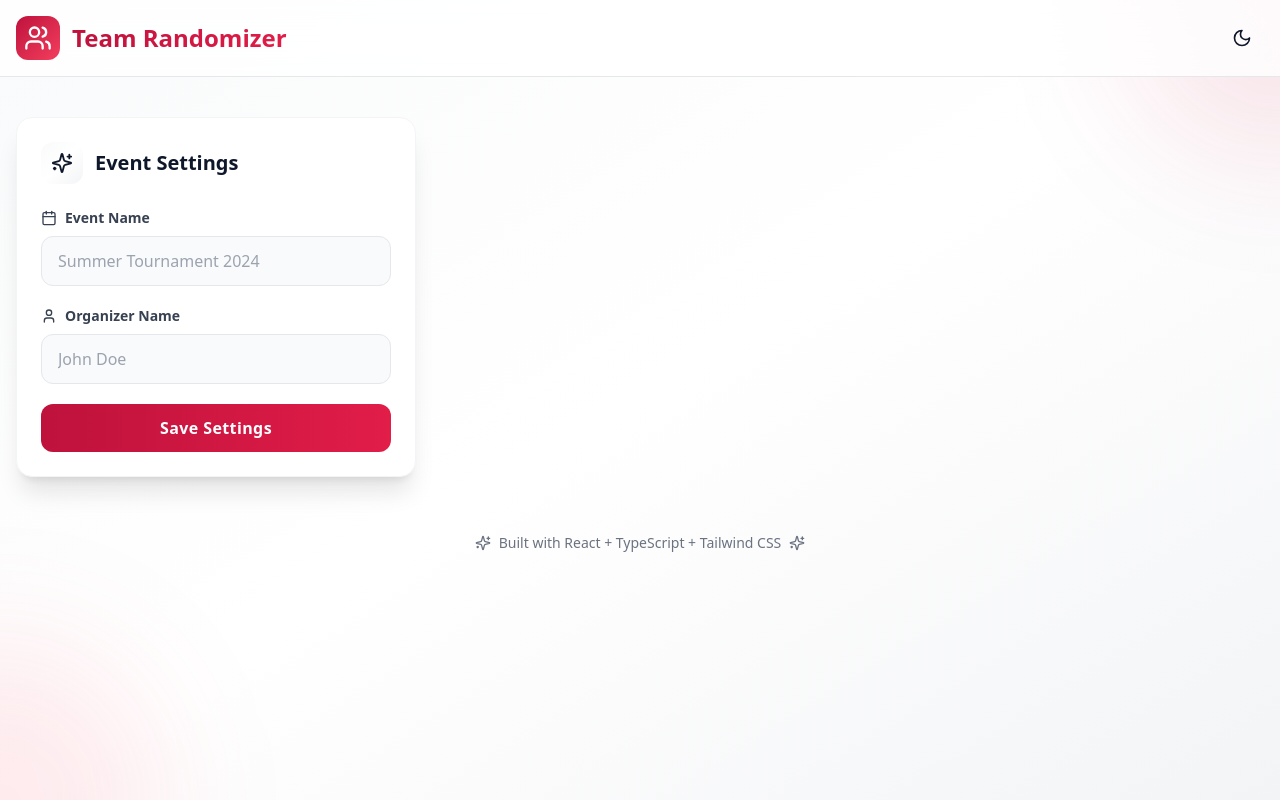
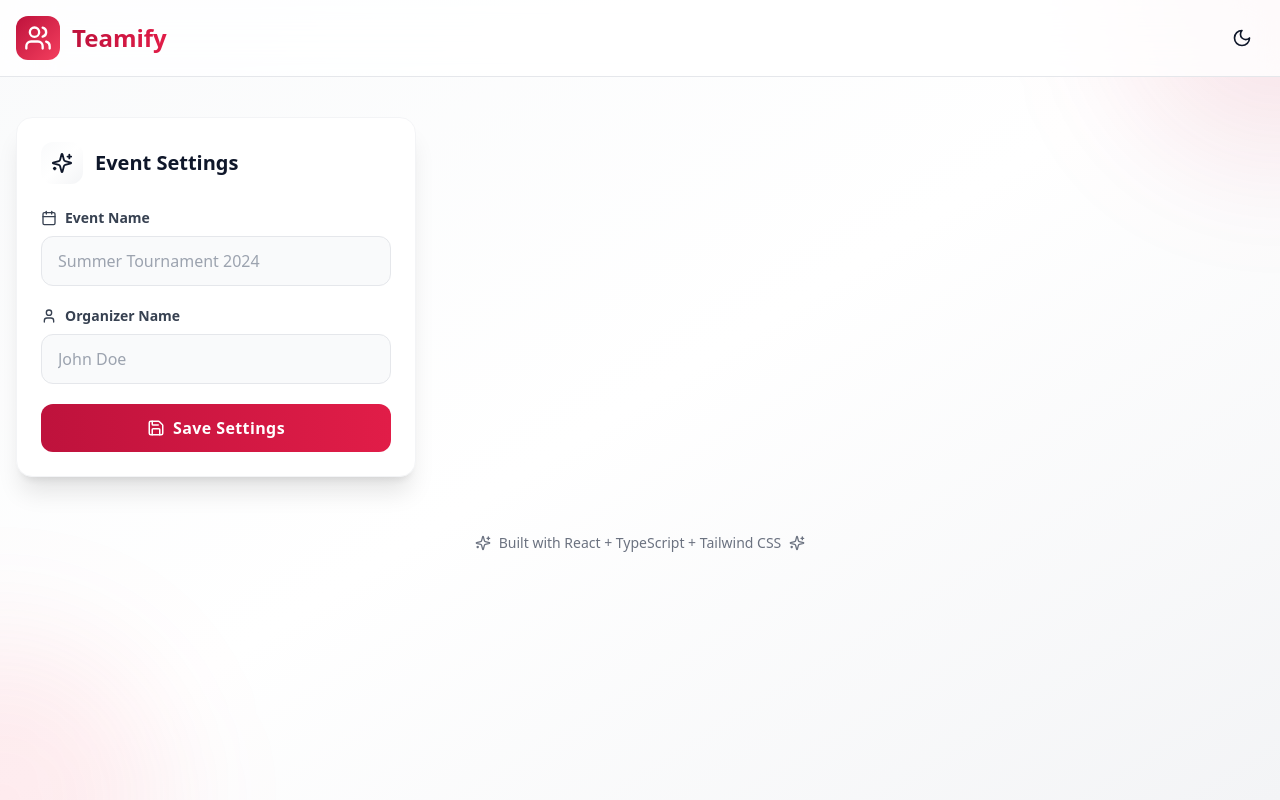
Before and after one commit to camachoo1/team-randomizer, a React (Vite) app: page / in a window 1280 px wide. Built offline with nearby package versions, Linux system fonts and the light colour scheme.

Commit message:
Add react hook form

```diff
--- a/package.json
+++ b/package.json
@@ -10,9 +10,12 @@
     "preview": "vite preview"
   },
   "dependencies": {
+    "clsx": "^2.1.1",
     "lucide-react": "^0.511.0",
     "react": "^19.1.0",
     "react-dom": "^19.1.0",
+    "react-dropzone": "^14.3.8",
+    "react-hook-form": "^7.56.4",
     "react-router-dom": "^7.6.0",
     "zustand": "^5.0.5"
   },
--- a/src/App.tsx
+++ b/src/App.tsx
@@ -28,7 +28,7 @@ function App() {
                 </div>
                 <div>
                   <h1 className='text-2xl font-bold bg-gradient-to-r from-primary-base to-rose-600 bg-clip-text text-transparent'>
-                    Team Randomizer
+                    Teamify
                   </h1>
                   {eventName && (
                     <p className='text-sm text-gray-600 dark:text-gray-400'>
--- a/src/components/EventSettings.tsx
+++ b/src/components/EventSettings.tsx
@@ -1,22 +1,30 @@
-import { useState, useEffect } from 'react';
+import React from 'react';
 import { Calendar, User, Sparkles, Save } from 'lucide-react';
+import { useForm } from 'react-hook-form';
 import useStore from '../store/useStore';
+import clsx from 'clsx';
+
+interface EventForm {
+  eventName: string;
+  organizerName: string;
+}
 
 const EventSettings: React.FC = () => {
   const { eventName, organizerName, setEventInfo } = useStore();
-  const [localEvent, setLocalEvent] = useState(eventName);
-  const [localOrganizer, setLocalOrganizer] = useState(organizerName);
-  const [saved, setSaved] = useState(false);
 
-  useEffect(() => {
-    setLocalEvent(eventName);
-    setLocalOrganizer(organizerName);
-  }, [eventName, organizerName]);
+  const {
+    register,
+    handleSubmit,
+    formState: { isSubmitting, isSubmitSuccessful },
+  } = useForm<EventForm>({
+    defaultValues: {
+      eventName,
+      organizerName,
+    },
+  });
 
-  const handleSave = () => {
-    setEventInfo(localEvent, localOrganizer);
-    setSaved(true);
-    setTimeout(() => setSaved(false), 2000);
+  const onSubmit = (data: EventForm) => {
+    setEventInfo(data.eventName, data.organizerName);
   };
 
   return (
@@ -28,16 +36,14 @@ const EventSettings: React.FC = () => {
         <h2 className='text-xl font-bold'>Event Settings</h2>
       </div>
 
-      <div className='space-y-5'>
+      <form onSubmit={handleSubmit(onSubmit)} className='space-y-5'>
         <div>
           <label className='flex items-center gap-2 text-sm font-semibold mb-2 text-gray-700 dark:text-gray-300'>
             <Calendar size={16} />
             Event Name
           </label>
           <input
-            type='text'
-            value={localEvent}
-            onChange={(e) => setLocalEvent(e.target.value)}
+            {...register('eventName')}
             className='input-field'
             placeholder='Summer Tournament 2024'
           />
@@ -49,28 +55,24 @@ const EventSettings: React.FC = () => {
             Organizer Name
           </label>
           <input
-            type='text'
-            value={localOrganizer}
-            onChange={(e) => setLocalOrganizer(e.target.value)}
+            {...register('organizerName')}
             className='input-field'
             placeholder='John Doe'
           />
         </div>
 
         <button
-          onClick={handleSave}
-          className='btn-primary w-full flex items-center justify-center gap-2'
+          type='submit'
+          disabled={isSubmitting}
+          className={clsx(
+            'btn-primary w-full flex items-center justify-center gap-2',
+            isSubmitSuccessful && 'bg-green-600 hover:bg-green-700'
+          )}
         >
-          {saved ? (
-            <>
-              <Save size={18} />
-              Saved!
-            </>
-          ) : (
-            'Save Settings'
-          )}
+          <Save size={18} />
+          {isSubmitSuccessful ? 'Saved!' : 'Save Settings'}
         </button>
-      </div>
+      </form>
     </div>
   );
 };
```
Also changed, not shown: 1 other file (tests, documents, lock files or other folders).
